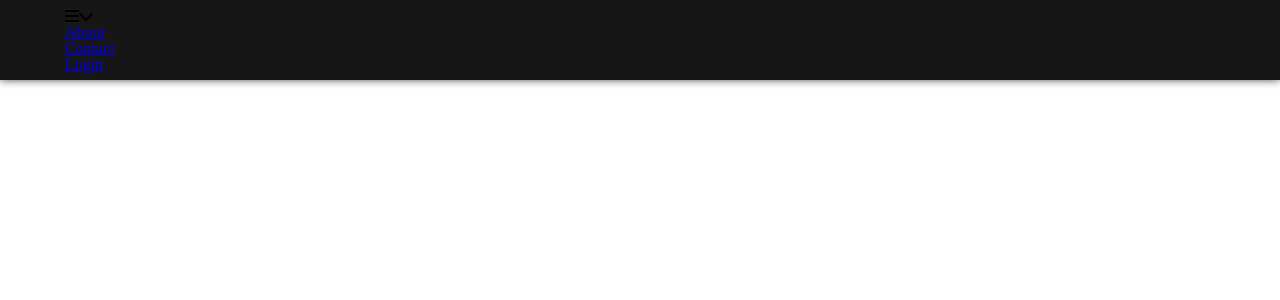
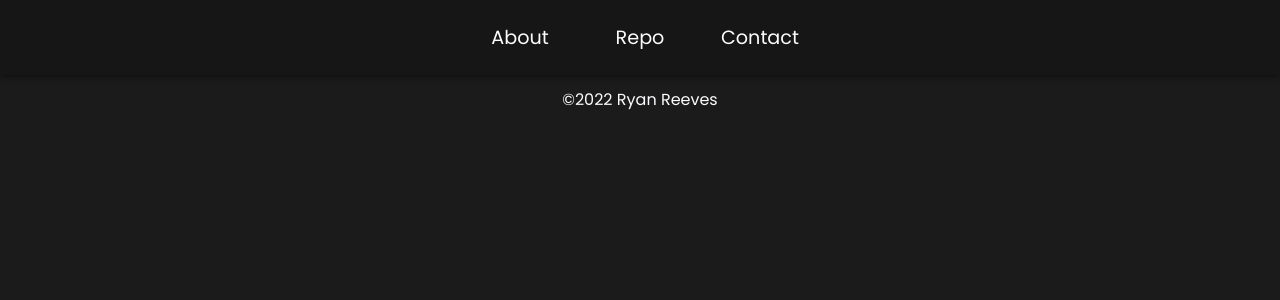
Before and after one commit to rreeves1996/carousel-1, a React (Create React App) app: page / in a window 1280 px wide. Shown: the top 300 px of the page. Built offline with nearby package versions, Linux system fonts and the light colour scheme; a web font is replaced by a local one.

Commit message:
Navbar styling

```diff
--- a/src/assets/style/style.css
+++ b/src/assets/style/style.css
@@ -1,3 +1,8 @@
+:root {
+    --off-black: #1b1b1b;
+    --off-white: #fcfbfd;
+}
+
 * {
     margin: 0;
     padding: 0;
@@ -28,7 +33,7 @@ h4 {
     font-size: 2.5rem;
 }
 body {
-    font-family: 'Montserrat';
+    font-family: 'Poppins';
     background-color: var(--off-black);
     color: var(--off-white);
     overflow-x: hidden;
@@ -36,15 +41,35 @@ body {
 
 /* MAIN STYLING */
 nav {
-    height: 80px;
-    width: 100vw;
-    display: flex;
-    justify-content: space-between;
+    display: flex;  justify-content: space-between; align-items: center;
+    width: 100vw;   height: 75px;
     padding: .5rem calc((100vw - 1150px) / 2);
-    align-items: center;
+    background-color: rgb(22, 22, 22);
+
     filter: drop-shadow(0px 0px 4px rgba(0, 0, 0, 0.705));
+    z-index: 99999 !important;
+}
+.nav-link-container {
+    display: flex;  justify-content: center;    align-items: center;
+    width: 100%;
+}
+.fa-solid {
+    display: none;
+}
+.nav-button {
+    display: flex;  justify-content: center;    align-items: center;
+    width: 100px;    height: 55px;
+    margin: 10px;
+    color: var(--off-white);
     background-color: rgb(22, 22, 22);
-        z-index: 99999 !important;
+    text-decoration: none;
+    font-size: 1.2rem;
+    border-radius: 7px;
+
+    transition: all 100ms;
+}
+.nav-button:hover {
+    background-color: rgb(32, 32, 32);
 }
 main {
     display: flex;
--- /dev/null
+++ b/src/components/Carousel.jsx
@@ -0,0 +1,9 @@
+import React from "react";
+
+export default function Carousel() {
+
+    return (
+        <>
+        </>
+    )
+}
--- a/src/components/Container.jsx
+++ b/src/components/Container.jsx
@@ -1,13 +1,14 @@
 import React from "react";
 import NavBar from "./NavBar";
-// import Footer from "./Footer";
+import Footer from "./Footer";
+import Carousel from "./Carousel";
 
 export default function Container() {
     return (
         <>
             <NavBar />
-{/*
-            <Footer /> */}
+                <Carousel />
+            <Footer />
         </>
     )
 }
--- a/src/components/NavBar.jsx
+++ b/src/components/NavBar.jsx
@@ -8,18 +8,19 @@ export default function NavBar() {
     <nav>
       <div className={collapsed ? "navbar-toggler" : "navbar-toggler open"} onClick={() => toggleCollapse(!collapsed)}>
         <i className="fa-solid fa-bars"></i><i className="fa-solid fa-chevron-down navbar-hover-arrow"></i>
+      </div>
       <div className={!collapsed ? "nav-link-container" : "nav-link-container collapse"}>
         <Link to='/' className='nav-button' id='about-button'>
           <div className='about-link'>About</div>
         </Link>
+        <Link to='/' className='nav-button' id='repo-button'>
+          <div className='repo-link'>Repo</div>
+        </Link>
         <Link to='/' className='nav-button' id='contact-button'>
           <div className='contact-link'>Contact</div>
         </Link>
-          <Link to='/' className='nav-button' id='login-button'>
-            <div className='login-link'>Login</div>
-          </Link>
       </div>
-      </div>
+
     </nav>
   );
 }
```
Lines whose indentation alone changed are shown as unchanged.
